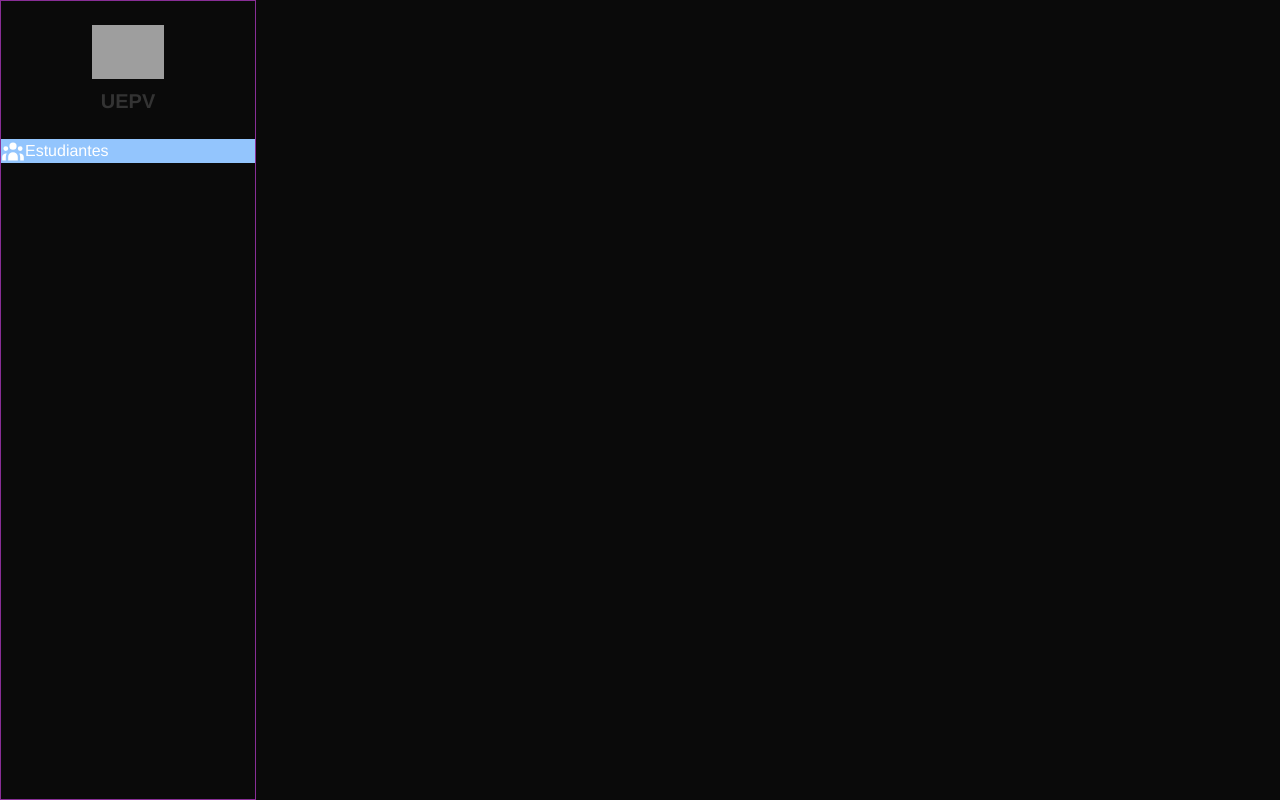
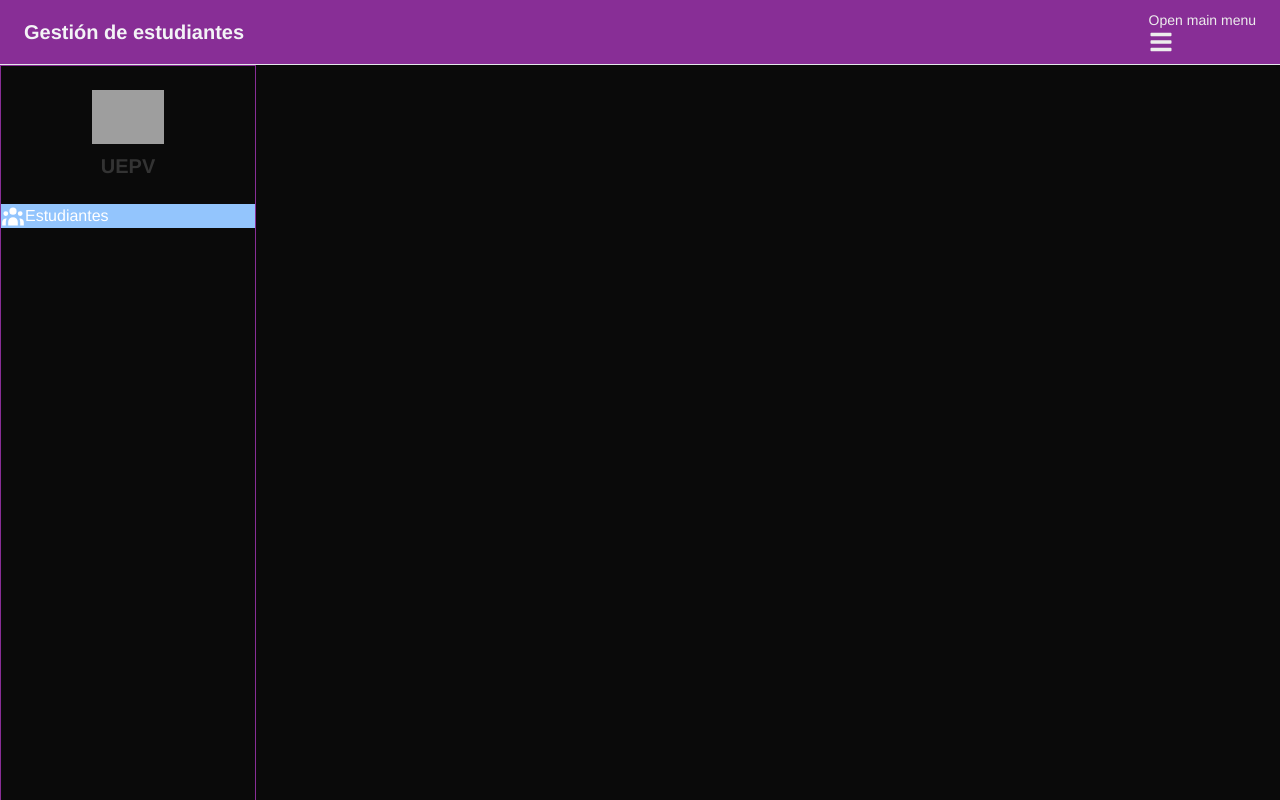
Before and after one commit to jhonatansanga-58/uepv-app-web, a Next.js app: page / in a window 1280 px wide. Shown: the top 800 px of the page. Built offline with nearby package versions, Linux system fonts and the light colour scheme; grey boxes are pictures that could not be loaded.

Commit message:
feat: add NavBarComponent and integrate it into RootLayout

```diff
--- a/src/app/layout.tsx
+++ b/src/app/layout.tsx
@@ -3,6 +3,7 @@ import { Geist, Geist_Mono } from "next/font/google";
 import "./globals.css";
 import "./input.css";
 import { SideBarComponent } from "@/components/sidebar";
+import { NavBarComponent } from "@/components/navbar";
 
 const geistSans = Geist({
   variable: "--font-geist-sans",
@@ -29,6 +30,7 @@ export default function RootLayout({
       <body
         className={`${geistSans.variable} ${geistMono.variable} antialiased`}
       >
+        <NavBarComponent />
         <SideBarComponent />
         {children}
       </body>
--- /dev/null
+++ b/src/components/navbar.tsx
@@ -0,0 +1,42 @@
+"use client";
+
+import {
+  Navbar,
+  NavbarBrand,
+  NavbarCollapse,
+  NavbarLink,
+  NavbarToggle,
+} from "flowbite-react";
+
+import { HiUserCircle } from "react-icons/hi";
+
+export function NavBarComponent() {
+  return (
+    <Navbar
+      fluid
+      className="bg-primary-900 border-b border-gray-200 shadow-sm px-6"
+    >
+      <NavbarBrand href="#">
+        <span className="self-center whitespace-nowrap text-xl font-semibold text-gray-100">
+          Gestión de estudiantes
+        </span>
+      </NavbarBrand>
+
+      {/* Toggle móvil (se puede eliminar si no es necesario) */}
+      <NavbarToggle />
+
+      {/* Datos del usuario */}
+      <NavbarCollapse>
+        <NavbarLink href="#" className="flex items-center gap-2">
+          <div className="flex flex-col text-right leading-tight">
+            <span className="text-lg font-medium text-gray-200">
+              Jhonathan58
+            </span>
+            <span className="text-md text-gray-300">Team Leader</span>
+          </div>
+          <HiUserCircle className="w-11 h-11 text-white" />
+        </NavbarLink>
+      </NavbarCollapse>
+    </Navbar>
+  );
+}
--- a/src/components/sidebar.tsx
+++ b/src/components/sidebar.tsx
@@ -23,7 +23,7 @@ export function SideBarComponent() {
       </div>
 
       {/* Menú */}
-      <SidebarItems>
+      <SidebarItems className="min-h-screen">
         <SidebarItemGroup>
           <SidebarItem
             href="/admin/students"
```
